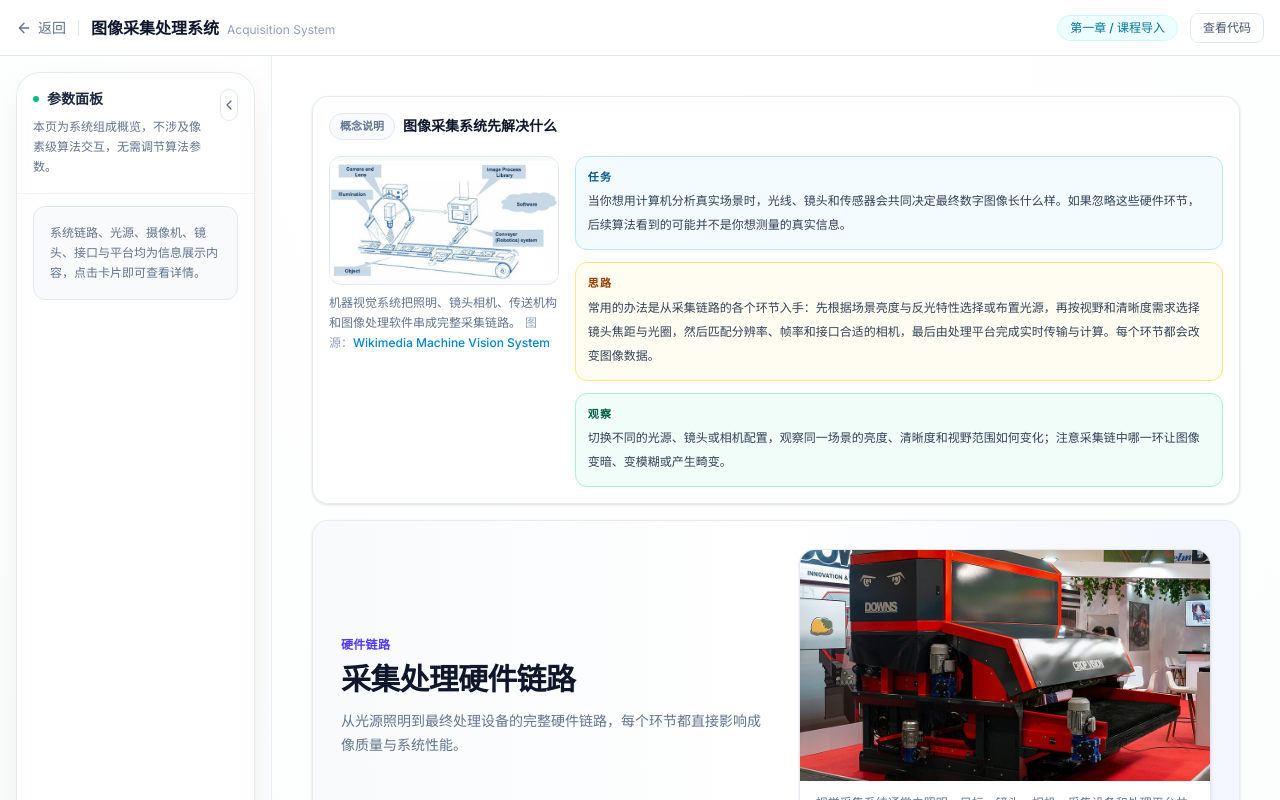
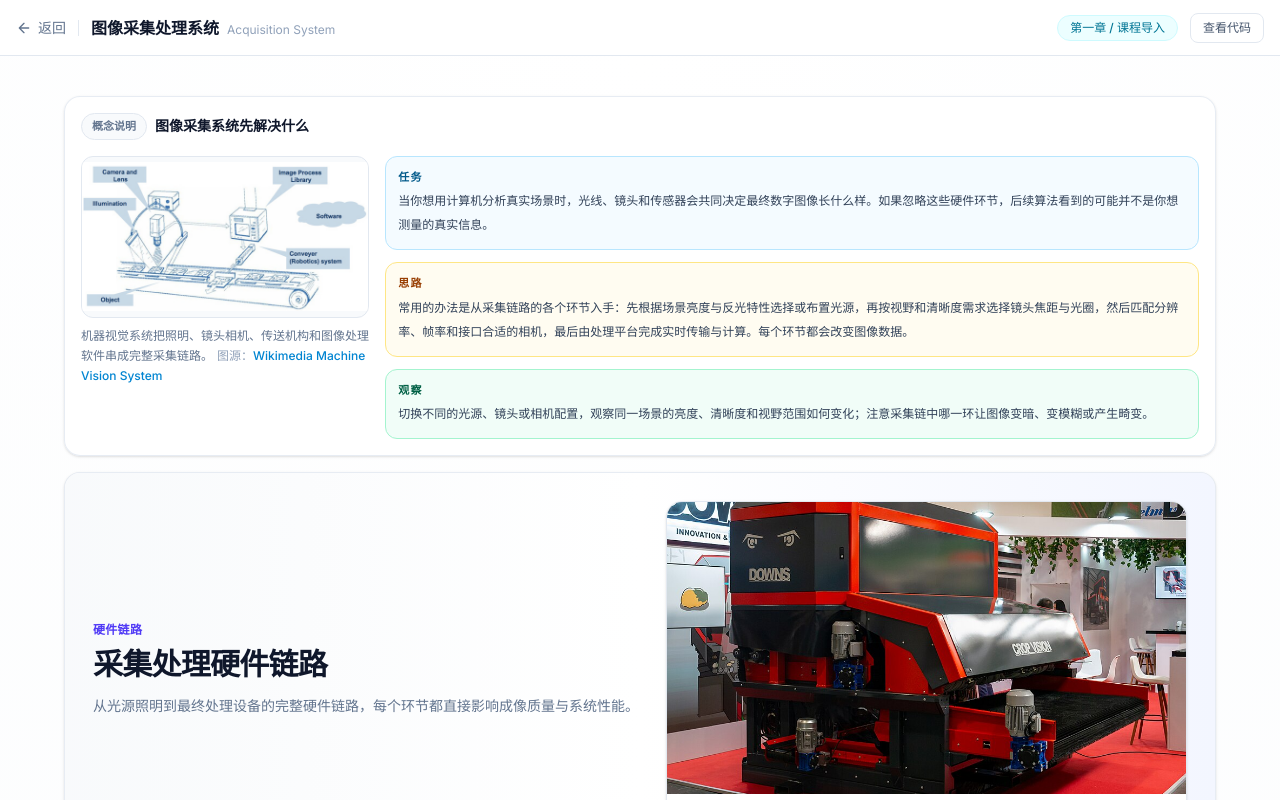
Before and after one commit to WhitePlusMS/Classical-CV-Lab, a Next.js app: page /concepts/acquisition-system in a window 1280 px wide. Shown: the top 800 px of the page. Built offline with nearby package versions, Linux system fonts and the light colour scheme.

Commit message:
feat(ui): 重构图像采集系统页面信息展示

```diff
--- a/src/app/concepts/acquisition-system/page.tsx
+++ b/src/app/concepts/acquisition-system/page.tsx
@@ -1,6 +1,7 @@
 'use client';
 import Image from 'next/image';
 import ConceptLayout from '@/components/ConceptLayout';
+import { MathText, buildInlineMathML } from '@/components/teaching';
 import { resolveAssetPath } from '@/lib/utils/assetPath';
 
 const systemChain = [
@@ -367,7 +368,10 @@ export default function AcquisitionSystemPage() {
               <h3 className="text-sm font-bold text-slate-900">焦距计算公式</h3>
               <div className="mt-3 flex flex-col gap-3 sm:flex-row sm:items-start sm:gap-6">
                 <div className="rounded-lg border border-slate-200 bg-slate-50 px-5 py-4 text-center">
-                  <div className="text-lg font-bold text-indigo-700">f = L &middot; h / H</div>
+                  <MathText
+                    className="text-lg font-bold text-indigo-700"
+                    mathML={buildInlineMathML('<mi>f</mi><mo>=</mo><mi>L</mi><mo>&middot;</mo><mi>h</mi><mo>/</mo><mi>H</mi>')}
+                  />
                   <div className="mt-1 text-xs text-slate-400">L: 工作距离 &middot; h: 像面尺寸 &middot; H: 目标尺寸</div>
                 </div>
                 <div className="rounded-lg border border-slate-200 bg-slate-50 px-5 py-4 text-xs leading-6 text-slate-600">
@@ -485,6 +489,17 @@ export default function AcquisitionSystemPage() {
           </section>
         </div>
       </section>
+
+      <section className="overflow-hidden rounded-2xl border border-slate-200/80 bg-white shadow-sm">
+        <div className="border-b border-slate-200 bg-gradient-to-r from-slate-50 via-white to-indigo-50/70 px-7 py-4">
+          <p className="text-xs font-semibold tracking-wide text-indigo-600">提示</p>
+        </div>
+        <div className="p-7">
+          <p className="text-sm leading-6 text-slate-600">
+            系统链路中的每个环节都会影响后续算法输入。光源决定可见性，镜头决定成像几何，相机完成光电转换，采集接口和处理平台决定实时计算能力。
+          </p>
+        </div>
+      </section>
     </div>
   );
 
@@ -498,18 +513,10 @@ export default function AcquisitionSystemPage() {
       showNavigationBar={false}
       showNavigationControls={false}
       showInputSelection={false}
-      parameterIntro="本页为系统组成概览，不涉及像素级算法交互，无需调节算法参数。"
-      parameters={
-        <div className="rounded-xl border border-slate-200 bg-slate-50 p-4 text-xs leading-5 text-slate-500">
-          系统链路、光源、摄像机、镜头、接口与平台均为信息展示内容，点击卡片即可查看详情。
-        </div>
-      }
+      showParameterPanel={false}
+      compactContentHeader={true}
       mainVisual={mainVisual}
-      stepDetails={
-        <div className="text-xs leading-5 text-slate-500">
-          提示：系统链路中的每个环节都会影响后续算法输入。光源决定可见性，镜头决定成像几何，相机完成光电转换，采集接口和处理平台决定实时计算能力。
-        </div>
-      }
+      stepDetails={null}
       codeTab={
         <div className="text-xs leading-5 text-slate-400">
           本页无算法代码实现。
```
